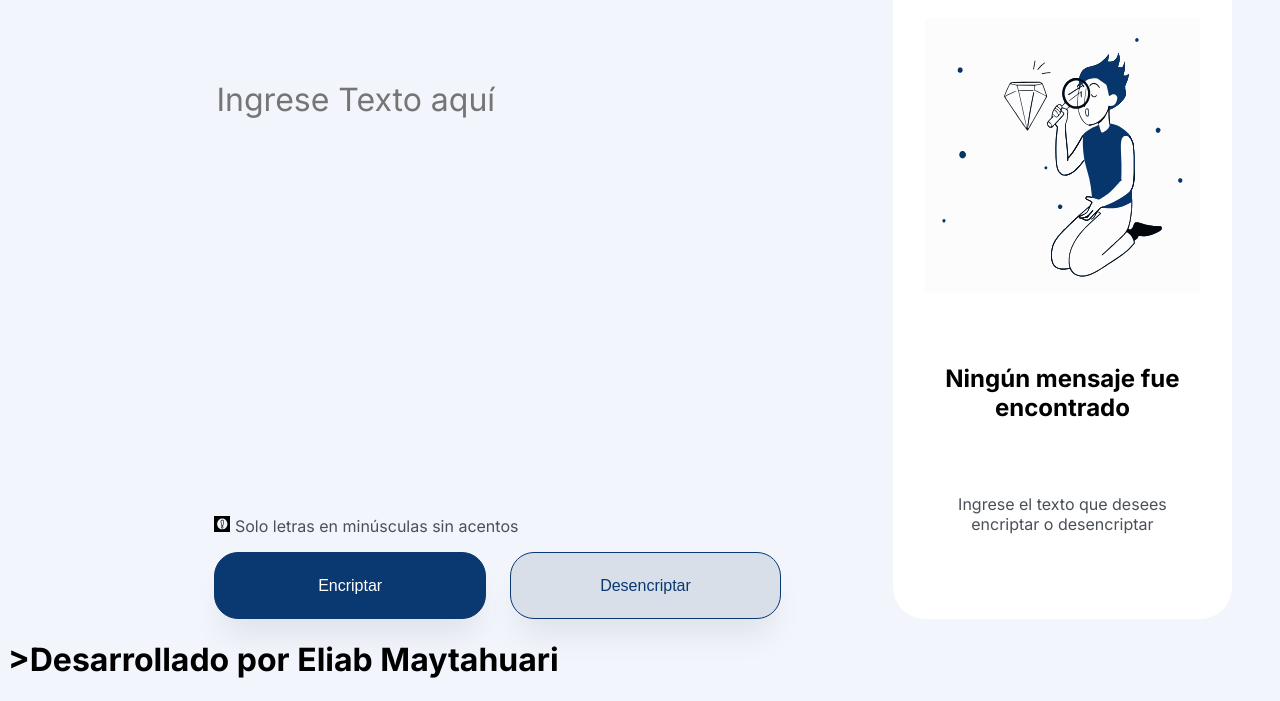
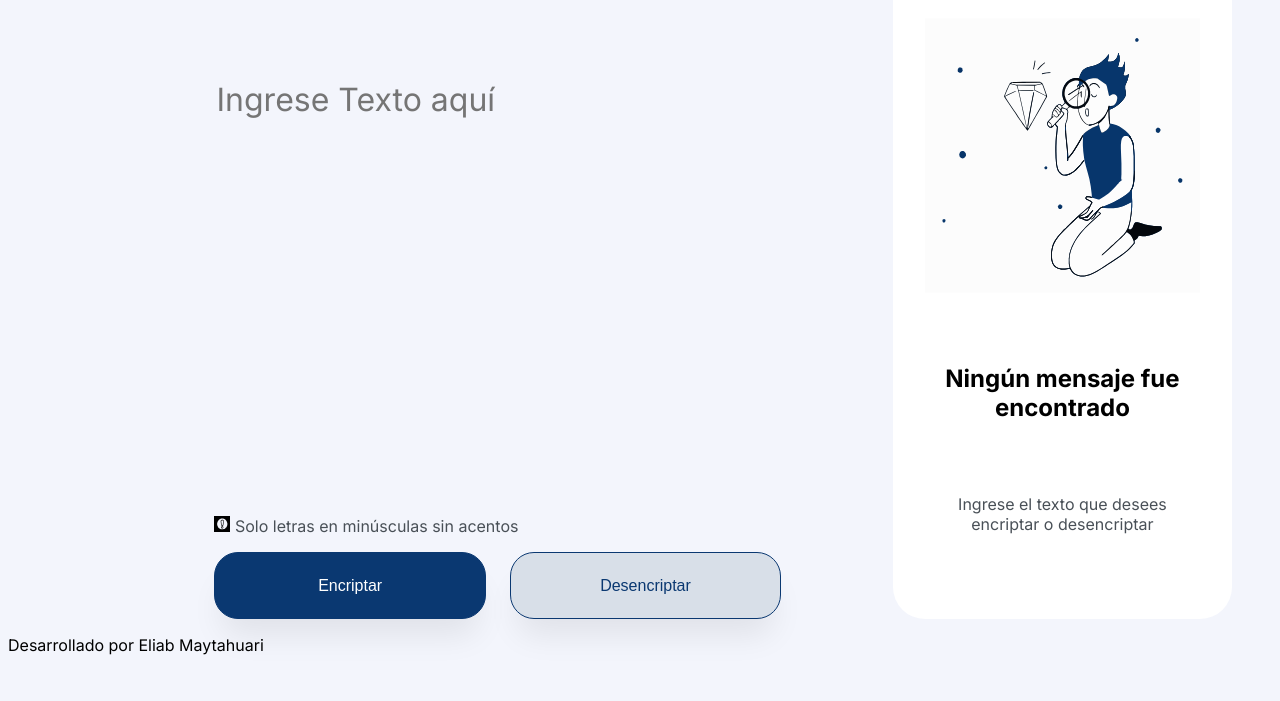
Before and after one commit to BaileIQ/Encriptador-de-texto, a plain HTML site: page index.html in a window 1280 px wide. Shown: the part 118-819 px from the top of the page. Drawn offline with Linux system fonts and the light colour scheme.

Commit message:
Actualiza el index.html

```diff
--- a/index.html
+++ b/index.html
@@ -38,7 +38,7 @@
         </div>
     </main>
     <footer>
-        <h1> >Desarrollado por Eliab Maytahuari</h>
+        <p>Desarrollado por Eliab Maytahuari</p>
     </footer>
 
 </body>
```
